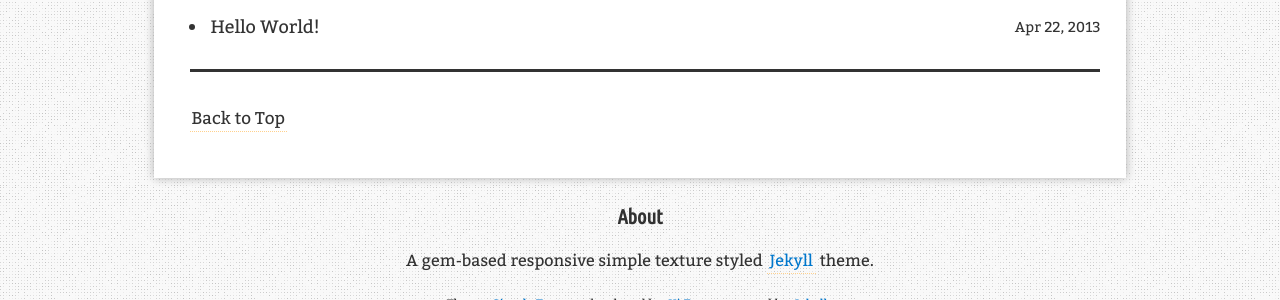
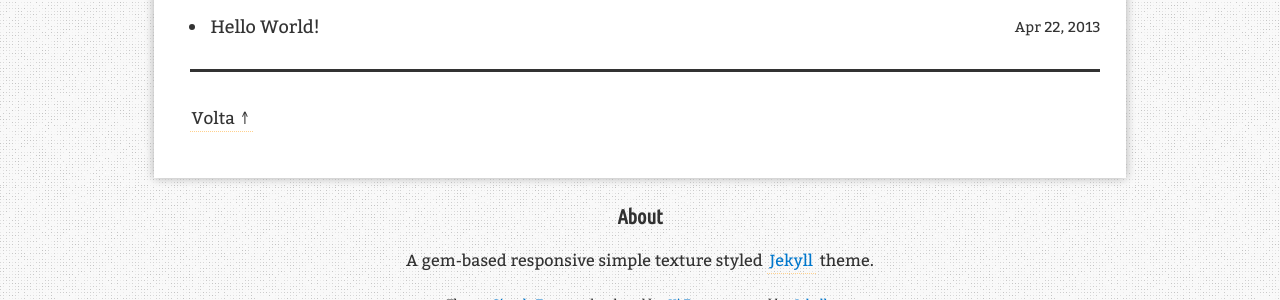
Before and after one commit to tdruiva/portalsemporteiras.github.io, a Jekyll site: the page built from blog/index.html, in a window 1280 px wide. Shown: the part 413-713 px from the top of the page. Built offline with Jekyll 4.4.1, drawn with Linux system fonts in a browser that asks for light colours; comment, search, counter and statistics services are not loaded.

Commit message:
Colocando frases em PT

```diff
--- a/_data/i18n.yml
+++ b/_data/i18n.yml
@@ -1,7 +1,7 @@
 en: &en
   about: 'About'
   articles: 'Articles'
-  back_to_top: 'Back to Top'
+  back_to_top: 'Volta ↑'
   categories: 'Categories'
   close: 'Close'
   last_updated: 'Last updated'
@@ -18,6 +18,7 @@ en: &en
   search_not_found: 'Oh shucks<br/><small>Nothing found :(</small>'
   search_placeholder: 'Search...'
   search_results: 'Search results'
+  sem_suporte: 'Aparentemente teu navegador não pode tocar audios...'
   share_post: 'Share Post:'
   show: 'Show'
   show_author: 'Show Author'
```
